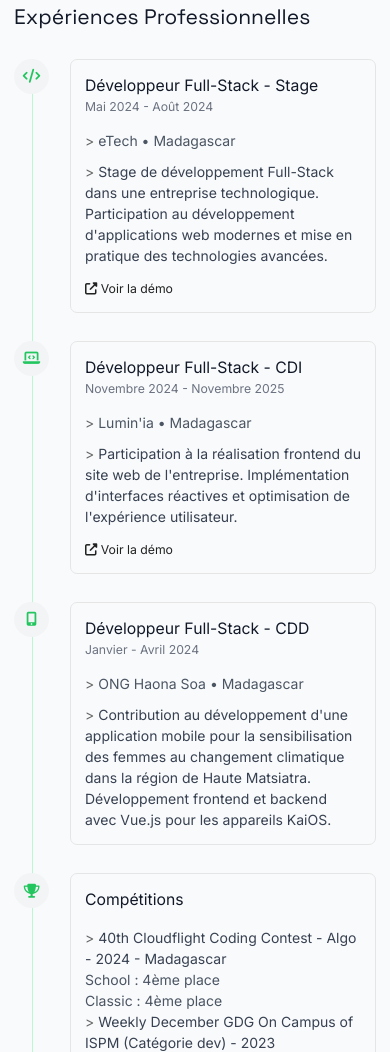
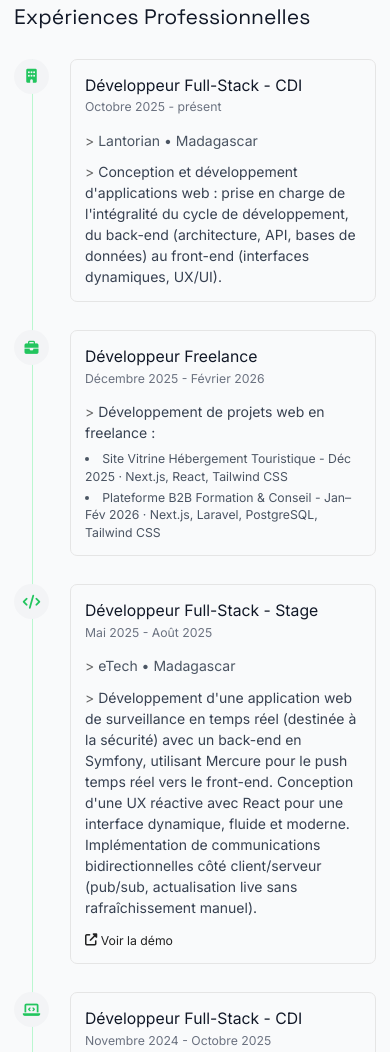
Before and after one commit to Tonnyjoh/Tonnyjoh.github.io, a website: page index.html in a window 390 px wide. Shown: the part 4132-5184 px from the top of the page. Drawn offline with nearby package versions, Linux system fonts and the light colour scheme.

Commit message:
Update professional experience section to match CV

```diff
--- a/index.html
+++ b/index.html
@@ -640,7 +640,42 @@
                     <!-- Timeline line -->
                     <div class="absolute left-5 h-full w-0.5 bg-green-200 dark:bg-gray-700"></div>
 
-                    <!-- Experience 1 - eTech -->
+                    <!-- Experience 1 - Lantorian -->
+                    <div class="relative pl-16 pb-8 group">
+                        <div class="absolute left-0 flex items-center justify-center w-10 h-10 rounded-full bg-gray-100 dark:bg-gray-900 text-green-500 dark:text-green-300 group-hover:bg-green-200 dark:group-hover:bg-green-800 transition">
+                            <i class="fas fa-building"></i>
+                        </div>
+                        <div class="bg-gray-50 dark:bg-darkgray p-6 rounded-lg border border-gray-200 dark:border-gray-700 card-hover fade-in">
+                            <div class="flex flex-col md:flex-row md:justify-between md:items-center mb-4">
+                                <h3 class="text-lg font-medium text-gray-900 dark:text-white" data-i18n="exp_lantorian_dev">Développeur Full-Stack - CDI</h3>
+                                <span class="text-sm text-gray-500 dark:text-gray-400" data-i18n="date_lantorian">Octobre 2025 - présent</span>
+                            </div>
+                            <p class="text-gray-600 dark:text-gray-400 mb-3 output-line">Lantorian • Madagascar</p>
+                            <p class="text-gray-700 dark:text-gray-300 output-line" data-i18n="exp_lantorian_desc">
+                                Conception et développement d'applications web : prise en charge de l'intégralité du cycle de développement, du back-end (architecture, API, bases de données) au front-end (interfaces dynamiques, UX/UI).
+                            </p>
+                        </div>
+                    </div>
+
+                    <!-- Experience 2 - Freelance -->
+                    <div class="relative pl-16 pb-8 group">
+                        <div class="absolute left-0 flex items-center justify-center w-10 h-10 rounded-full bg-gray-100 dark:bg-gray-900 text-green-500 dark:text-green-300 group-hover:bg-green-200 dark:group-hover:bg-green-800 transition">
+                            <i class="fas fa-briefcase"></i>
+                        </div>
+                        <div class="bg-gray-50 dark:bg-darkgray p-6 rounded-lg border border-gray-200 dark:border-gray-700 card-hover fade-in">
+                            <div class="flex flex-col md:flex-row md:justify-between md:items-center mb-4">
+                                <h3 class="text-lg font-medium text-gray-900 dark:text-white" data-i18n="exp_freelance_dev">Développeur Freelance</h3>
+                                <span class="text-sm text-gray-500 dark:text-gray-400" data-i18n="date_freelance">Décembre 2025 - présent</span>
+                            </div>
+                            <p class="text-gray-700 dark:text-gray-300 output-line mb-2" data-i18n="exp_freelance_desc">Développement de projets web en freelance :</p>
+                            <ul class="list-disc list-inside space-y-1 text-gray-600 dark:text-gray-400 text-sm">
+                                <li data-i18n="exp_freelance_p1">Site Vitrine Hébergement Touristique — Déc 2025 · Next.js, React, Tailwind CSS</li>
+                                <li data-i18n="exp_freelance_p2">Plateforme B2B Formation & Conseil — Jan–Fév 2026 · Next.js, Laravel, PostgreSQL, Tailwind CSS</li>
+                            </ul>
+                        </div>
+                    </div>
+
+                    <!-- Experience 3 - eTech -->
                     <div class="relative pl-16 pb-8 group">
                         <div class="absolute left-0 flex items-center justify-center w-10 h-10 rounded-full bg-gray-100 dark:bg-gray-900 text-green-500 dark:text-green-300 group-hover:bg-green-200 dark:group-hover:bg-green-800 transition">
                             <i class="fas fa-code"></i>
@@ -648,13 +683,11 @@
                         <div class="bg-gray-50 dark:bg-darkgray p-6 rounded-lg border border-gray-200 dark:border-gray-700 card-hover fade-in">
                             <div class="flex flex-col md:flex-row md:justify-between md:items-center mb-4">
                                 <h3 class="text-lg font-medium text-gray-900 dark:text-white" data-i18n="exp_etech_dev">Développeur Full-Stack - Stage</h3>
-                                <span class="text-sm text-gray-500 dark:text-gray-400" data-i18n="date_etech">Mai 2024 - Août 2024</span>
+                                <span class="text-sm text-gray-500 dark:text-gray-400" data-i18n="date_etech">Mai 2025 - Août 2025</span>
                             </div>
-                            <p class="text-gray-600 dark:text-gray-400 mb-3 output-line">
-                                eTech • Madagascar
-                            </p>
+                            <p class="text-gray-600 dark:text-gray-400 mb-3 output-line">eTech • Madagascar</p>
                             <p class="text-gray-700 dark:text-gray-300 output-line" data-i18n="exp_etech_desc">
-                                Stage de développement Full-Stack dans une entreprise technologique. Participation au développement d'applications web modernes et mise en pratique des technologies avancées.
+                                Développement d'une application web de surveillance en temps réel (destinée à la sécurité) avec un back-end en Symfony, utilisant Mercure pour le push temps réel vers le front-end. Conception d'une UX réactive avec React pour une interface dynamique, fluide et moderne. Implémentation de communications bidirectionnelles côté client/serveur (pub/sub, actualisation live sans rafraîchissement manuel).
                             </p>
                             <div class="flex space-x-3 mt-4">
                                 <a href="https://guard-securityservice.vercel.app/" target="_blank" class="text-sm flex items-center">
@@ -664,7 +697,7 @@
                         </div>
                     </div>
 
-                    <!-- Experience 2 - Lumin'ia -->
+                    <!-- Experience 4 - Lumin'ia -->
                     <div class="relative pl-16 pb-8 group">
                         <div class="absolute left-0 flex items-center justify-center w-10 h-10 rounded-full bg-gray-100 dark:bg-gray-900 text-green-500 dark:text-green-300 group-hover:bg-green-200 dark:group-hover:bg-green-800 transition">
                             <i class="fas fa-laptop-code"></i>
@@ -672,13 +705,11 @@
                         <div class="bg-gray-50 dark:bg-darkgray p-6 rounded-lg border border-gray-200 dark:border-gray-700 card-hover fade-in">
                             <div class="flex flex-col md:flex-row md:justify-between md:items-center mb-4">
                                 <h3 class="text-lg font-medium text-gray-900 dark:text-white" data-i18n="exp_frontend_dev">Développeur Full-Stack - CDI</h3>
-                                <span class="text-sm text-gray-500 dark:text-gray-400" data-i18n="date_luminia">Novembre 2024 - Novembre 2025</span>
+                                <span class="text-sm text-gray-500 dark:text-gray-400" data-i18n="date_luminia">Novembre 2024 - Octobre 2025</span>
                             </div>
-                            <p class="text-gray-600 dark:text-gray-400 mb-3 output-line">
-                                Lumin'ia • Madagascar
-                            </p>
+                            <p class="text-gray-600 dark:text-gray-400 mb-3 output-line">Lumin'ia • Madagascar</p>
                             <p class="text-gray-700 dark:text-gray-300 output-line" data-i18n="exp_luminia_desc">
-                                Participation à la réalisation frontend du site web de l'entreprise. Implémentation d'interfaces réactives et optimisation de l'expérience utilisateur.
+                                Participation à la réalisation frontend du site web de l'entreprise. Implémentation d'interfaces réactives et optimisation de l'expérience utilisateur. Création d'une application web pour trouver, comparer et réserver des salles de sport à Antananarivo, développée avec Next.js, Laravel, MySQL et OpenStreetMap.
                             </p>
                             <div class="flex space-x-3 mt-4">
                                 <a href="https://luminia-mdg.com/" target="_blank" class="text-sm flex items-center">
@@ -688,7 +719,7 @@
                         </div>
                     </div>
 
-                    <!-- Experience 3 - Haona Soa -->
+                    <!-- Experience 5 - Haona Soa -->
                     <div class="relative pl-16 pb-8 group">
                         <div class="absolute left-0 flex items-center justify-center w-10 h-10 rounded-full bg-gray-100 dark:bg-gray-900 text-green-500 dark:text-green-300 group-hover:bg-green-200 dark:group-hover:bg-green-800 transition">
                             <i class="fas fa-mobile-alt"></i>
@@ -700,9 +731,7 @@
                             </div>
                             <p class="text-gray-600 dark:text-gray-400 mb-3 output-line">ONG Haona Soa • Madagascar</p>
                             <p class="text-gray-700 dark:text-gray-300 output-line" data-i18n="exp_haona_desc">
-                                Contribution au développement d'une application mobile pour la sensibilisation
-                                des femmes au changement climatique dans la région de Haute Matsiatra.
-                                Développement frontend et backend avec Vue.js pour les appareils KaiOS.
+                                Contribution au développement d'une application mobile de sensibilisation des femmes au changement climatique dans la région de Haute Matsiatra. Développement selon la plateforme : KaiOS (Vue.js) – équipe de 2 (back & front) ; Android (Ionic-React) – équipe de 4 (front).
                             </p>
                         </div>
                     </div>
```
Also changed, not shown: src/dist/script/translations.js.
